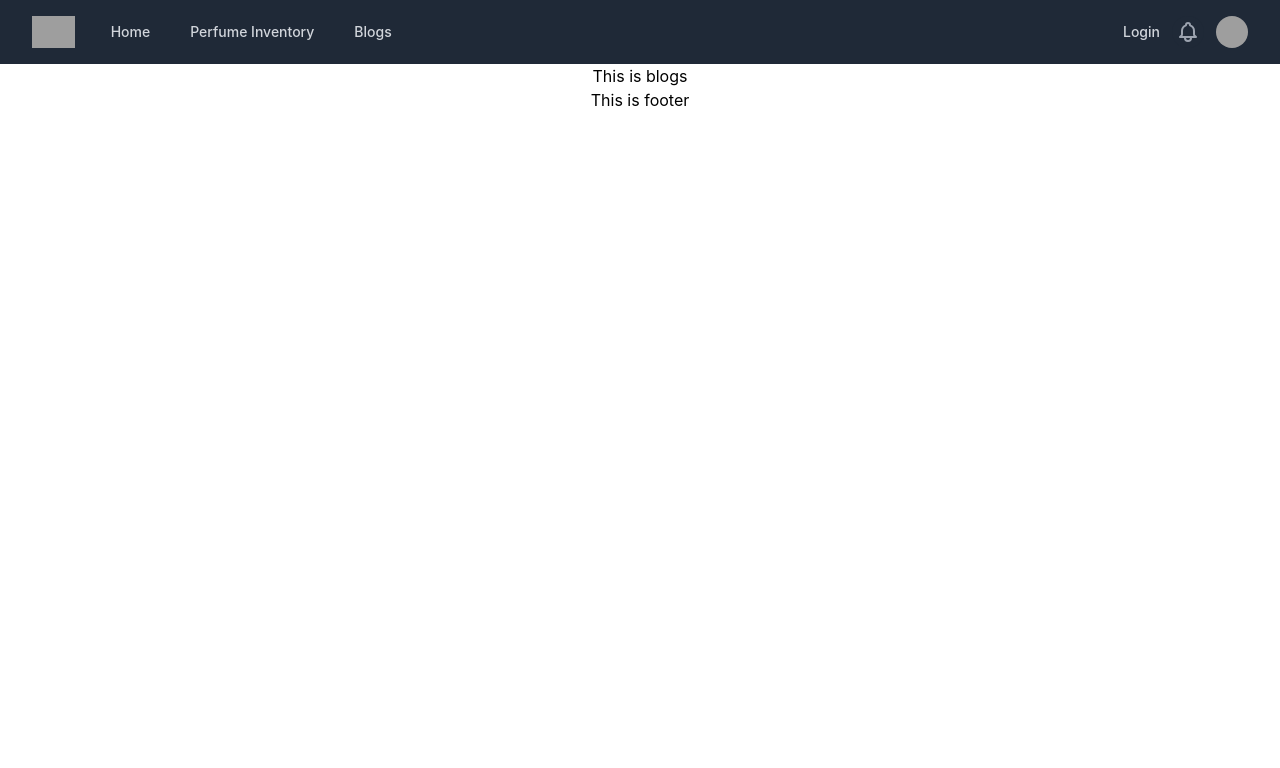
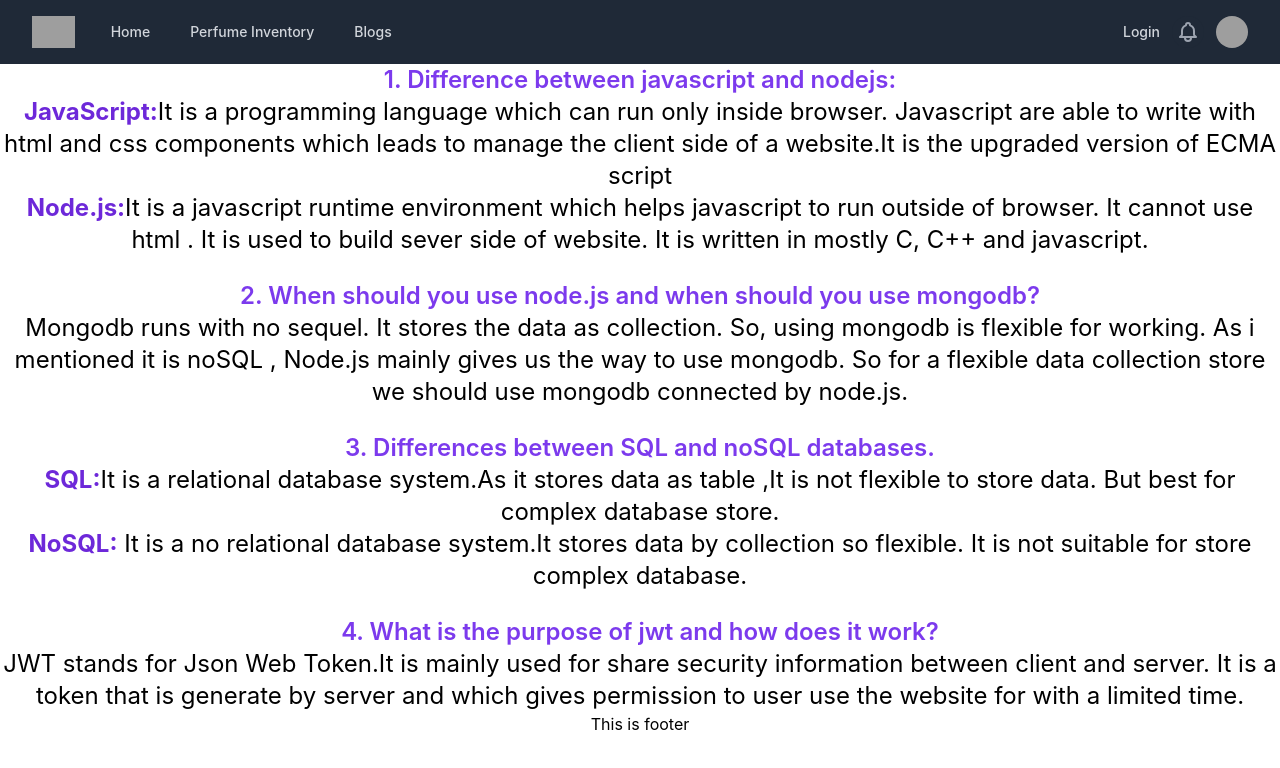
Before and after one commit to Maisha589/perfume-warehouse-web-client, a React (Create React App) app: page /blogs in a window 1280 px wide. Shown: the top 768 px of the page. Built offline with nearby package versions, Linux system fonts and the light colour scheme; no server answers; grey boxes are pictures that could not be loaded.

Commit message:
blogs added

```diff
--- a/src/Layouts/Blogs/Blogs.js
+++ b/src/Layouts/Blogs/Blogs.js
@@ -3,7 +3,19 @@ import React from 'react';
 const Blogs = () => {
     return (
         <div>
-            <h2>This is blogs</h2>
+            <h2 className='text-2xl font-semibold text-violet-600 '>1. Difference between javascript and nodejs:</h2>
+            <p className='text-2xl'><span className='font-bold text-violet-700'>JavaScript:</span>It is a programming language which can run only inside browser. Javascript are able to write with html and css components which leads to manage the client side of a website.It is the upgraded version of ECMA script</p>
+            <p className='text-2xl'><span className='font-bold text-violet-700'>Node.js:</span>It is a javascript runtime environment which helps javascript to run outside of browser. It cannot use html . It is used to build sever side of website. It is written in mostly C, C++  and javascript.</p>
+            <br />
+            <h2 className='text-2xl font-semibold text-violet-600 '>2. When should you use node.js and when should you use mongodb?</h2>
+            <p className='text-2xl '>Mongodb runs with no sequel. It stores the data as collection. So, using mongodb is flexible for working. As i mentioned it is noSQL , Node.js mainly gives us the way to use mongodb. So for a flexible data collection store we should use mongodb connected by node.js.</p>
+            <br />
+            <h2 className='text-2xl font-semibold text-violet-600 '>3. Differences between SQL and noSQL databases.</h2>
+            <p className='text-2xl '><span className='font-bold text-violet-700'>SQL:</span>It is a relational database system.As it stores data as table ,It is not flexible to store data. But best for complex database store.</p>
+            <p className='text-2xl '><span className='font-bold text-violet-700'>NoSQL:</span> It is a no relational database system.It stores data by collection so flexible. It is not suitable for store complex database.</p>
+            <br />
+            <h2 className='text-2xl font-semibold text-violet-600 '>4. What is the purpose of jwt and how does it work?</h2>
+            <p className='text-2xl '>JWT stands for Json Web Token.It is mainly used for share security information between client and server. It is a token that is generate by server and which gives permission to user use the website for with a limited time.</p>
         </div>
     );
 };
--- a/src/Layouts/StockUpdate/StockUpdate.js
+++ b/src/Layouts/StockUpdate/StockUpdate.js
@@ -10,8 +10,27 @@ const StockUpdate = () => {
         fetch(url)
             .then(res => res.json())
             .then(data => setPerfume(data))
+    }, [])
 
-    }, [])
+    const handleDeliver = () => {
+        const previousStock = parseInt(perfume.stock);
+        const updateStock = previousStock - 1;
+
+        const currentStock = { updateStock }
+        const url = `http://localhost:5000/products/${id}`
+        fetch(url, {
+            method: "PUT",
+            headers: {
+                "content-type": "application/json"
+            },
+            body: JSON.stringify(currentStock),
+        })
+            .then(res => res.json())
+            .then(result => {
+                console.log("success", result);
+            })
+
+    }
 
     return (
         <div className='flex'>
@@ -22,6 +41,9 @@ const StockUpdate = () => {
                 <p><span className='font-semibold'>Price:</span>{perfume.price}</p>
                 <br />
                 <p><span className='font-semiibold'>Quantity</span>:{perfume.stock}</p>
+                <div>
+                    <button onClick={handleDeliver}>Deliver</button>
+                </div>
             </div>
         </div>
     );
```
